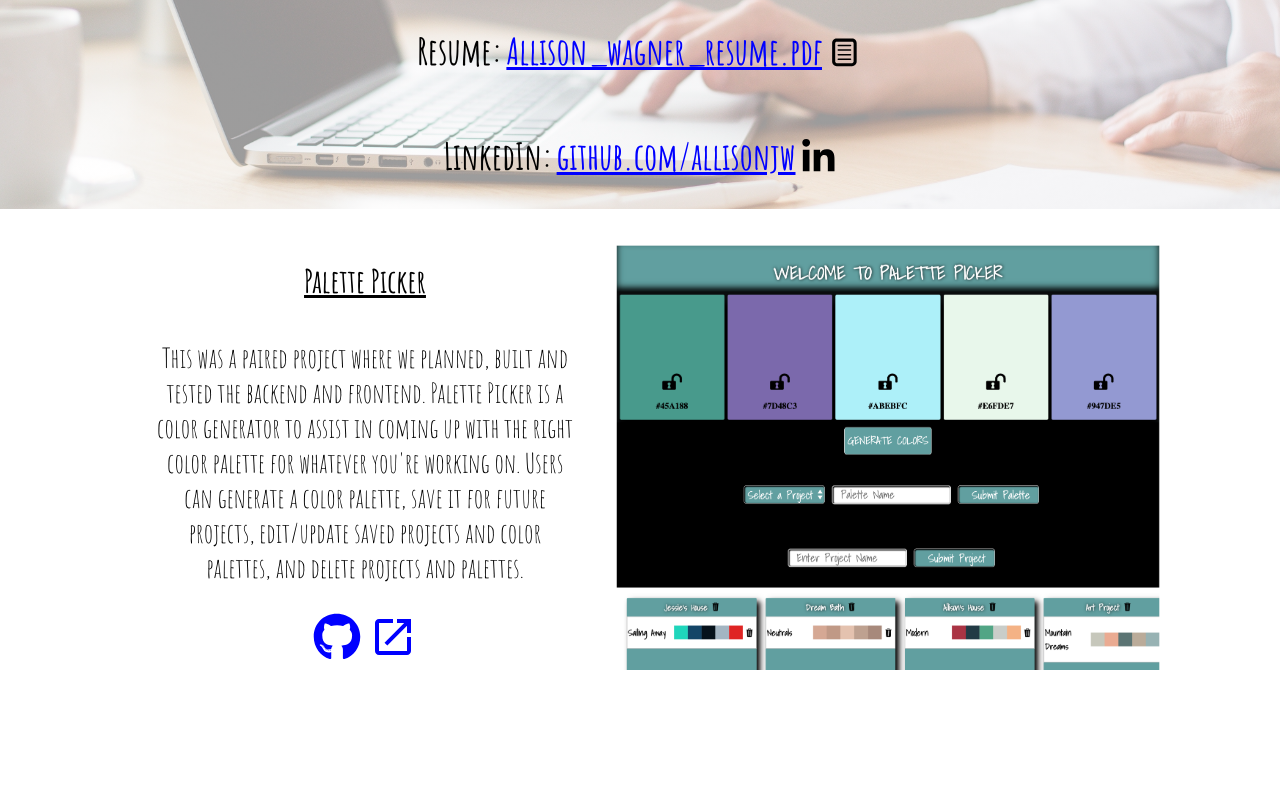
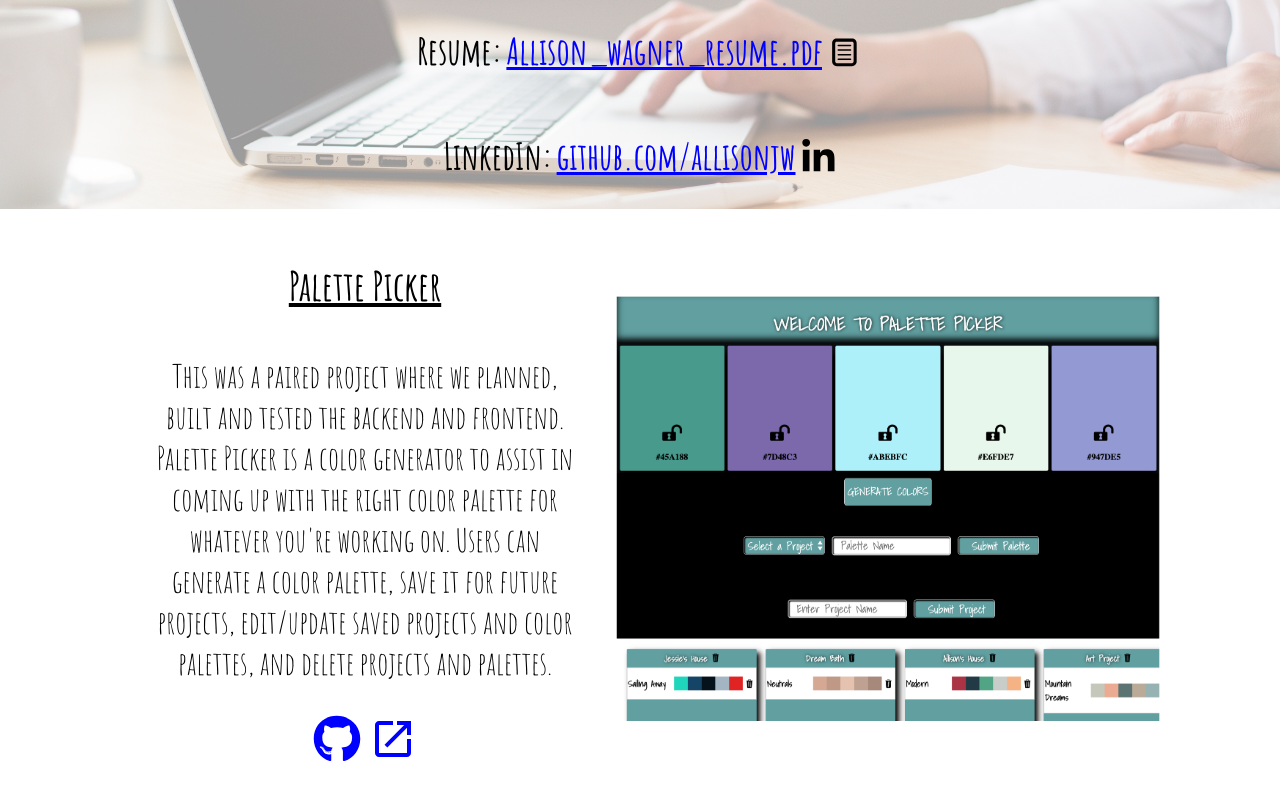
Before and after one commit to allisonjw/Allison-Wagner, a React (Create React App) app: page / in a window 1280 px wide. Shown: the part 1948-2748 px from the top of the page. Built offline with nearby package versions, Linux system fonts and the light colour scheme.

Commit message:
Largens font in a few areas

```diff
--- a/src/Projects/Projects.scss
+++ b/src/Projects/Projects.scss
@@ -18,14 +18,14 @@
 }
 
 .project_title {
-    font-size: 2em;
+    font-size: 2.5em;
     font-weight: 700;
     text-decoration: underline;
     margin: 3%;
 }
 
 .project_description {
-    font-size: 1.7em;
+    font-size: 2em;
 }
 
 .image_container {
```
